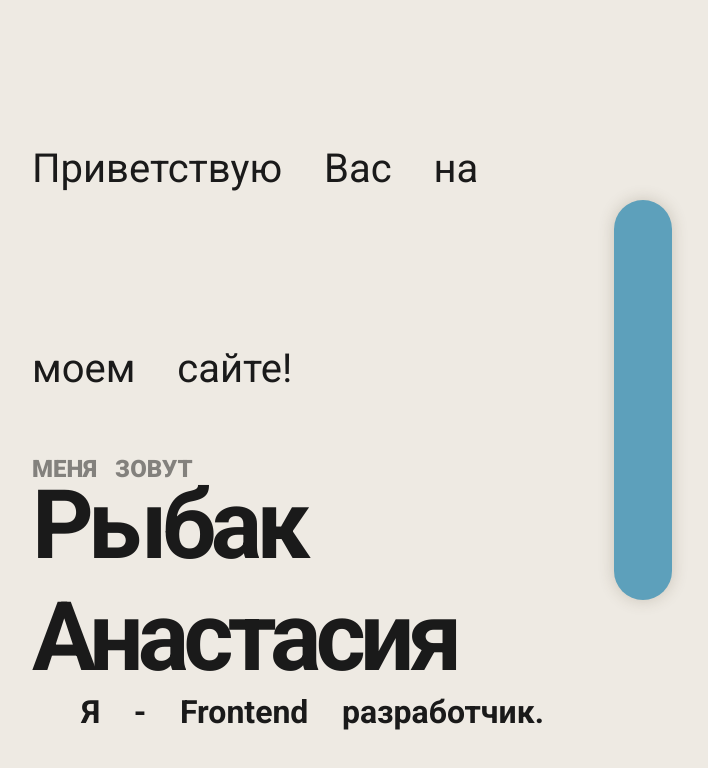
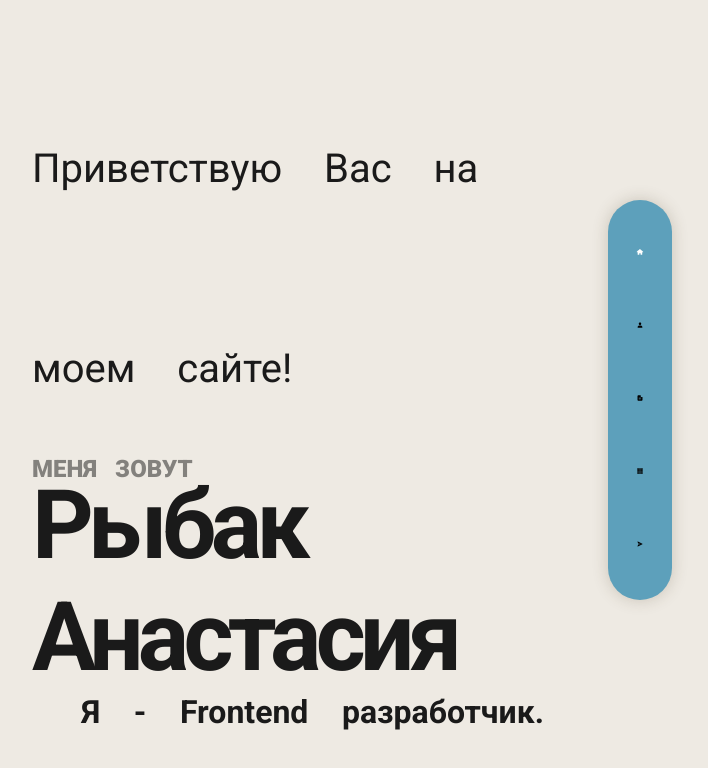
Before and after one commit to Anastassiya-Rybak/self-expression, a Nuxt app: page / in a window 1280 px wide. Shown: the top 768 px of the page, without its empty margins (288-996 px from the left). Built offline with nearby package versions, Linux system fonts and the light colour scheme.

Commit message:
style: flexible bar width

```diff
--- a/components/TheCompactBar.vue
+++ b/components/TheCompactBar.vue
@@ -42,10 +42,9 @@
 
 <style lang="scss" scoped>
     .bar {
-        width: 6%;
         height: 50dvh;
         background-color: $accent;
-        padding: 2em 1.8em;
+        padding: 2.5em 1.8em 1em;
         border-radius: 40px;
         box-shadow: 0 0 1em rgba(77, 67, 41, 0.226);
 
--- a/layouts/custom.vue
+++ b/layouts/custom.vue
@@ -2,7 +2,7 @@
     <section class="custom-layout container">
         <TheSideBar />
         <slot class="page-content" />
-        <TheCompactBar />
+        <TheCompactBar class="custom-layout__aside"/>
     </section>
 </template>
 
@@ -14,5 +14,9 @@
         display: flex;
         justify-content: space-between;
         align-items: center;
+
+        &__aside {
+            width: 6%;
+        }
     }
 </style>
--- a/pages/index.vue
+++ b/pages/index.vue
@@ -6,7 +6,7 @@
             <h1>Рыбак Анастасия</h1>
             <p>Я - Frontend разработчик.</p>
         </section>
-        <TheCompactBar />
+        <TheCompactBar class="main-page__bar" />
     </div>
 </template>
 
@@ -54,5 +54,9 @@
                 word-spacing: 0.5em;
             }
         }
+
+        &__bar {
+            width: 10%;
+        }
     }
 </style>
```
